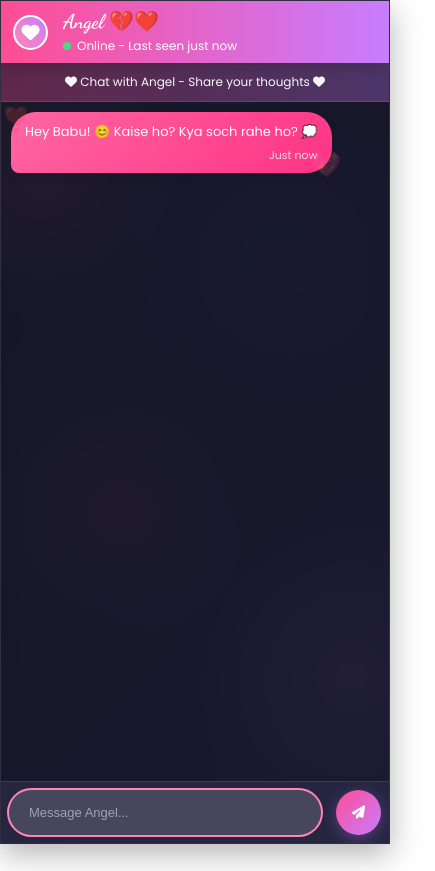
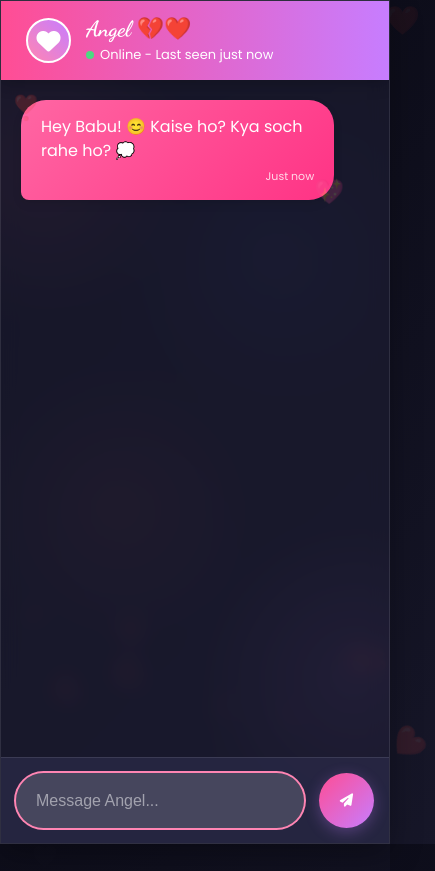
Before and after one commit to Priyabrata-parhi/Angel-Chat-Bot, a website: page index.html in a window 390 px wide. Shown: the whole page, 435 px wide, since content can reach past the window. Before the commit the page ends 844 px from the top, so only its background shows below. Drawn offline with Linux system fonts and the light colour scheme.

Commit message:
code added

```diff
--- a/style.css
+++ b/style.css
@@ -1,3 +1,4 @@
+
         :root {
             --primary: #ff4d94;
             --primary-light: #ff85b3;
@@ -64,15 +65,12 @@ body::before {
                 transform: translateY(100vh) rotate(0deg);
                 opacity: 0;
             }
-
             10% {
                 opacity: 0.4;
             }
-
             90% {
                 opacity: 0.4;
             }
-
             100% {
                 transform: translateY(-100px) rotate(360deg);
                 opacity: 0;
@@ -153,17 +151,9 @@ body::before {
         }
 
         @keyframes pulse {
-    0% {
-        opacity: 0.7;
-    }
-
-    50% {
-        opacity: 1;
-    }
-
-    100% {
-        opacity: 0.7;
-    }
+            0% { opacity: 0.7; }
+            50% { opacity: 1; }
+            100% { opacity: 0.7; }
         }
 
         .chat-messages {
@@ -189,15 +179,8 @@ body::before {
         }
 
         @keyframes messageAppear {
-    from {
-        opacity: 0;
-        transform: translateY(10px);
-    }
-
-    to {
-        opacity: 1;
-        transform: translateY(0);
-    }
+            from { opacity: 0; transform: translateY(10px); }
+            to { opacity: 1; transform: translateY(0); }
         }
 
         .message.user {
@@ -242,31 +225,13 @@ body::before {
             opacity: 0.6;
         }
 
-.typing-dot:nth-child(1) {
-    animation: typing 1.2s infinite;
-}
-
-.typing-dot:nth-child(2) {
-    animation: typing 1.2s infinite 0.4s;
-}
-
-.typing-dot:nth-child(3) {
-    animation: typing 1.2s infinite 0.8s;
-}
+        .typing-dot:nth-child(1) { animation: typing 1.2s infinite; }
+        .typing-dot:nth-child(2) { animation: typing 1.2s infinite 0.4s; }
+        .typing-dot:nth-child(3) { animation: typing 1.2s infinite 0.8s; }
 
         @keyframes typing {
-
-    0%,
-    60%,
-    100% {
-        transform: translateY(0);
-        opacity: 0.6;
-    }
-
-    30% {
-        transform: translateY(-5px);
-        opacity: 1;
-    }
+            0%, 60%, 100% { transform: translateY(0); opacity: 0.6; }
+            30% { transform: translateY(-5px); opacity: 1; }
         }
 
         .chat-input-area {
@@ -384,116 +349,17 @@ body::before {
 
         @media (max-width: 768px) {
             .chat-container {
-        max-width: 100%;
                 border-radius: 0;
-        height: 100vh;
-    }
-
-    .chat-header {
-        padding: 10px 15px;
             }
 
             .chat-header h1 {
                 font-size: 22px;
             }
 
-    .profile-pic {
-        width: 40px;
-        height: 40px;
-    }
-
-    .profile-pic i {
-        font-size: 20px;
-    }
-
-    .chat-messages {
-        padding: 15px;
-    }
-
             .message {
                 max-width: 90%;
-        font-size: 14px;
-        padding: 12px 16px;
             }
-
-    .chat-input-area {
-        padding: 10px;
-    }
-
-    #userInput {
-        height: 50px;
-        font-size: 14px;
-    }
-
-    #sendButton {
-        width: 50px;
-        height: 50px;
-    }
-
-    .floating-hearts {
+            .welcome-banner {
               display: none;
              }
         }
-
-@media (max-width: 480px) {
-    .chat-container {
-        max-width: 100%;
-        border-radius: 0;
-        height: 100vh;
-    }
-
-    .chat-header {
-        padding: 8px 12px;
-    }
-
-    .chat-header h1 {
-        font-size: 20px;
-    }
-
-    .profile-pic {
-        width: 35px;
-        height: 35px;
-    }
-
-    .profile-pic i {
-        font-size: 18px;
-    }
-
-    .status {
-        font-size: 12px;
-    }
-
-    .chat-messages {
-        padding: 10px;
-        gap: 15px;
-    }
-
-    .message {
-        max-width: 95%;
-        font-size: 13px;
-        padding: 10px 14px;
-    }
-
-    .chat-input-area {
-        padding: 8px;
-    }
-
-    #userInput {
-        height: 45px;
-        font-size: 13px;
-    }
-
-    #sendButton {
-        width: 45px;
-        height: 45px;
-    }
-
-    .floating-hearts {
-        display: none;
-    }
-
-    .welcome-banner {
-        font-size: 12px;
-        padding: 10px;
-    }
-}
```
Lines whose indentation alone changed are shown as unchanged.
